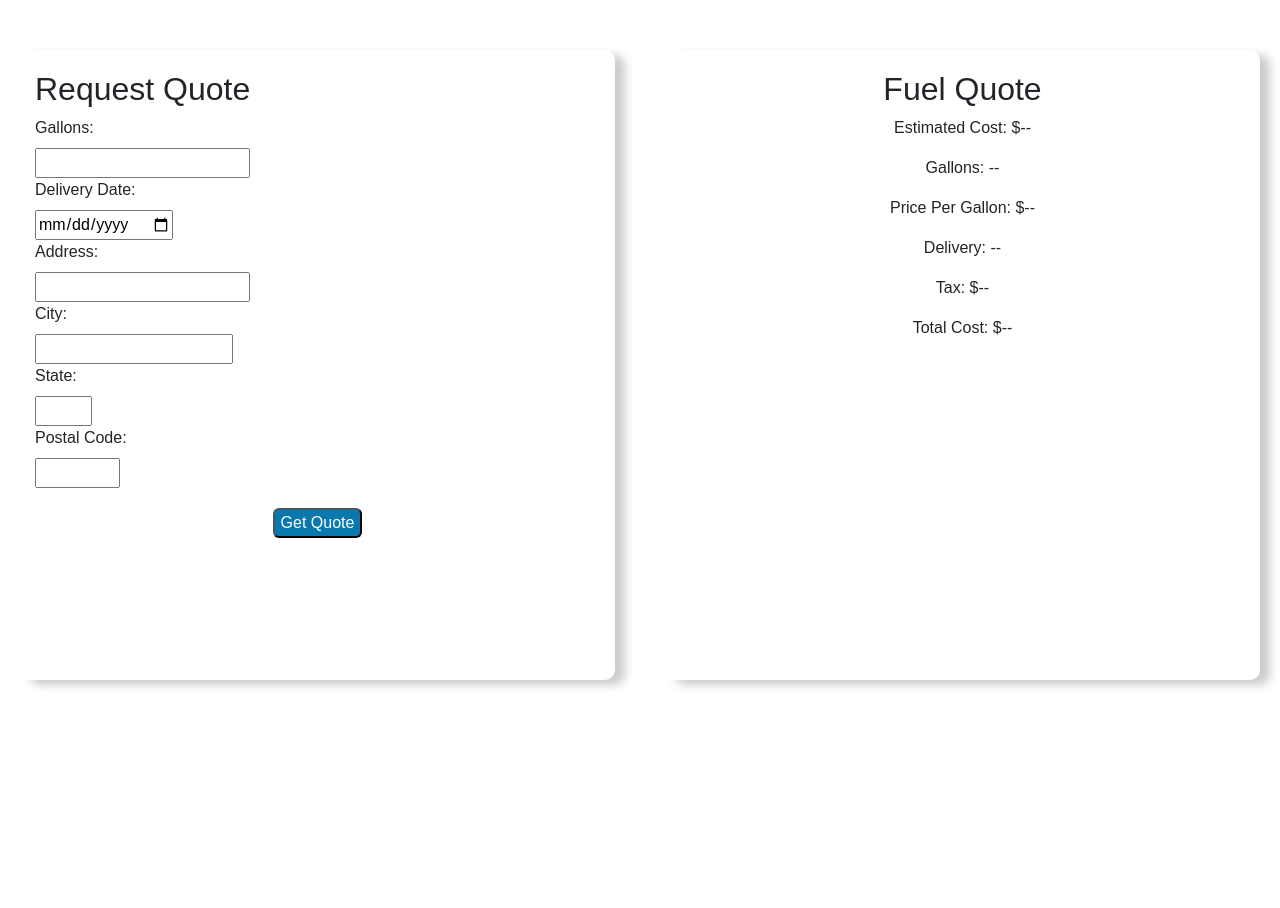
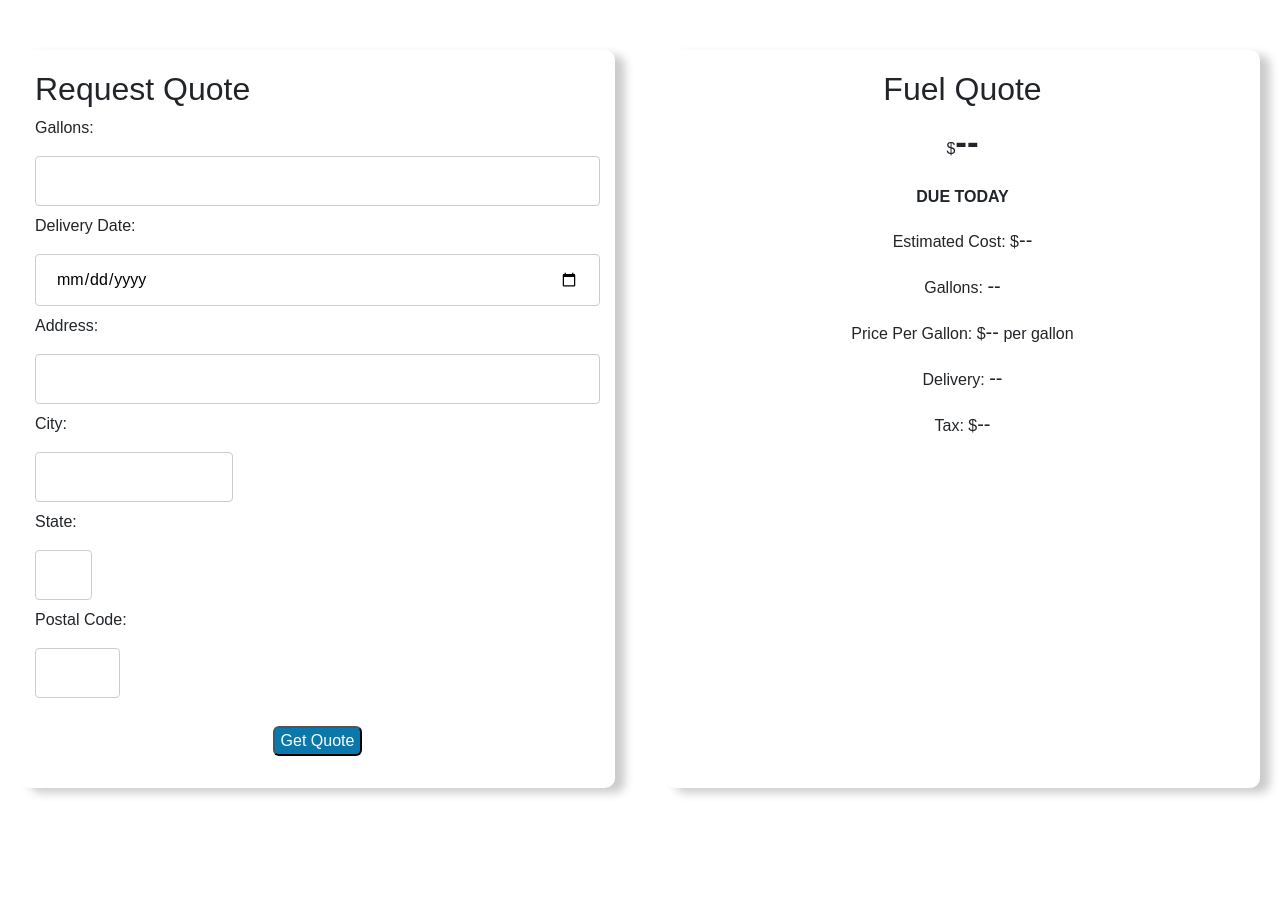
Before and after one commit to rominasbh/SoftwareDesignProj, a Flask app: template templates/fuel_quote.html in a window 1280 px wide. Shown: the part 56-964 px from the top of the page. Before the commit the page ends 744 px from the top, so only its background shows below. Run offline with Flask 3, Linux system fonts and the light colour scheme; the template is opened without the code that fills it, so the values that code supplies are empty; some libraries are stand-ins or nearby versions.

Commit message:
wokring on get quote

```diff
--- a/static/css/styles.css
+++ b/static/css/styles.css
@@ -132,6 +132,7 @@ footer {
   padding: 20px 15px;
   border-radius: 10px;
   box-shadow: 10px 5px 10px #ccc;
+  overflow-wrap: break-word;
 }
 
 .fuel_quote-container #left {
@@ -155,15 +156,6 @@ footer {
   text-align: left;
 }
 
-.fuel_quote-container #right .quote-form {
-  /* border: 5px solid red; */
-  display: flex;
-  flex-direction: column;
-  width: 100%;
-  align-items: center;
-  justify-content: center;
-}
-
 .fuel_quote-container .city_state {
   /* border: 1px solid red; */
   display: flex;
@@ -176,15 +168,6 @@ footer {
   /* align-items: center; */
 }
 
-/* .fuel_quote-container #city,
-#state,
-#zip_code {
-  width: 75%;
-} */
-
-/* .fuel_quote-container #gallons {
-  width: 30%;
-} */
 .fuel_quote-container #city {
   /* border: 1px solid black; */
   width: 35%;
@@ -198,6 +181,17 @@ footer {
 .fuel_quote-container #zip_code {
   /* border: 1px solid green; */
   width: 15%;
+}
+
+input[type="text"],
+input[type="date"] {
+  width: 100%;
+  padding: 12px 20px;
+  margin: 8px 0;
+  display: inline-block;
+  border: 1px solid #ccc;
+  border-radius: 4px;
+  box-sizing: border-box;
 }
 
 .fuel_quote-container #btn {
@@ -220,6 +214,28 @@ footer {
 .fuel_quote-container button:hover {
   background-color: rgb(8, 167, 240);
   cursor: pointer;
+}
+
+.fuel_quote-container #right .quote-form {
+  /* border: 5px solid red; */
+  display: flex;
+  flex-direction: column;
+  width: 100%;
+  align-items: center;
+  justify-content: center;
+}
+
+.fuel_quote-container #total {
+  font-weight: bold;
+  font-size: 35px;
+}
+
+.fuel_quote-container #cost-shown,
+#gallons-shown,
+#price-shown,
+#delivery-shown,
+#tax-shown {
+  font-size: 20px;
 }
 
 /* .fuel_quote-form {
--- a/static/js/scripts.js
+++ b/static/js/scripts.js
@@ -25,14 +25,14 @@ function updateFuelQuote() {
   //base price calulation
   const pricePerGallon = 3.05;
   const basePrice = pricePerGallon * gallons;
-  const estimatedCost = basePrice + deliveryFee;
-
+  const estimatedCost = basePrice;
+  console.log(basePrice);
   //tax fee
   const taxRate = 0.0775;
   const taxFee = basePrice * taxRate;
 
   //total price
-  const totalPrice = estimatedCost + taxFee;
+  const totalPrice = deliveryFee + taxFee + basePrice;
 
   //update display
   costDisplay.innerHTML = `${estimatedCost.toFixed(2)}`;
@@ -47,17 +47,17 @@ function updateFuelQuote() {
   document.getElementById("gallons-shown").innerHTML = `${gallons.toFixed(2)}`;
 }
 
-//fuelGallons.addEventListener("input", validateForm);
-//fuelGallons.addEventListener("input", updateFuelQuote);
-//delivery_dateInput.addEventListener("input", updateFuelQuote);
+fuelGallons.addEventListener("input", validateForm);
+fuelGallons.addEventListener("input", updateFuelQuote);
+delivery_dateInput.addEventListener("input", updateFuelQuote);
 
 /*----------Button Submit----------*/
 const button = document.getElementById("button");
-button.addEventListener("click", function() {
-  if(validateForm()) {
-    updateFuelQuote();
-  }
-});
+// button.addEventListener("click", function() {
+//   if(validateForm()) {
+//     updateFuelQuote();
+//   }
+// });
 
 function cardSubmit() {}
 
--- a/templates/fuel_quote.html
+++ b/templates/fuel_quote.html
@@ -104,7 +104,7 @@
           </div>
 
           <div id="btn">
-            <button type="button" id="button" >Get Quote</button>
+            <button type="button" id="button">Get Quote</button>
           </div>
         </form>
       </section>
@@ -112,12 +112,13 @@
       <section id="right">
         <h2>Fuel Quote</h2>
         <div class="quote-form">
+          <p>$<span id="total">--</span></p>
+          <p style="font-weight: bold">DUE TODAY</p>
           <p>Estimated Cost: $<span id="cost-shown">--</span></p>
           <p>Gallons: <span id="gallons-shown">--</span></p>
-          <p>Price Per Gallon: $<span id="price-shown">--</span></p>
+          <p>Price Per Gallon: $<span id="price-shown">--</span> per gallon</p>
           <p>Delivery: <span id="delivery-shown">--</span></p>
           <p>Tax: $<span id="tax-shown">--</span></p>
-          <p>Total Cost: $<span id="total">--</span></p>
         </div>
       </section>
     </div>
```
